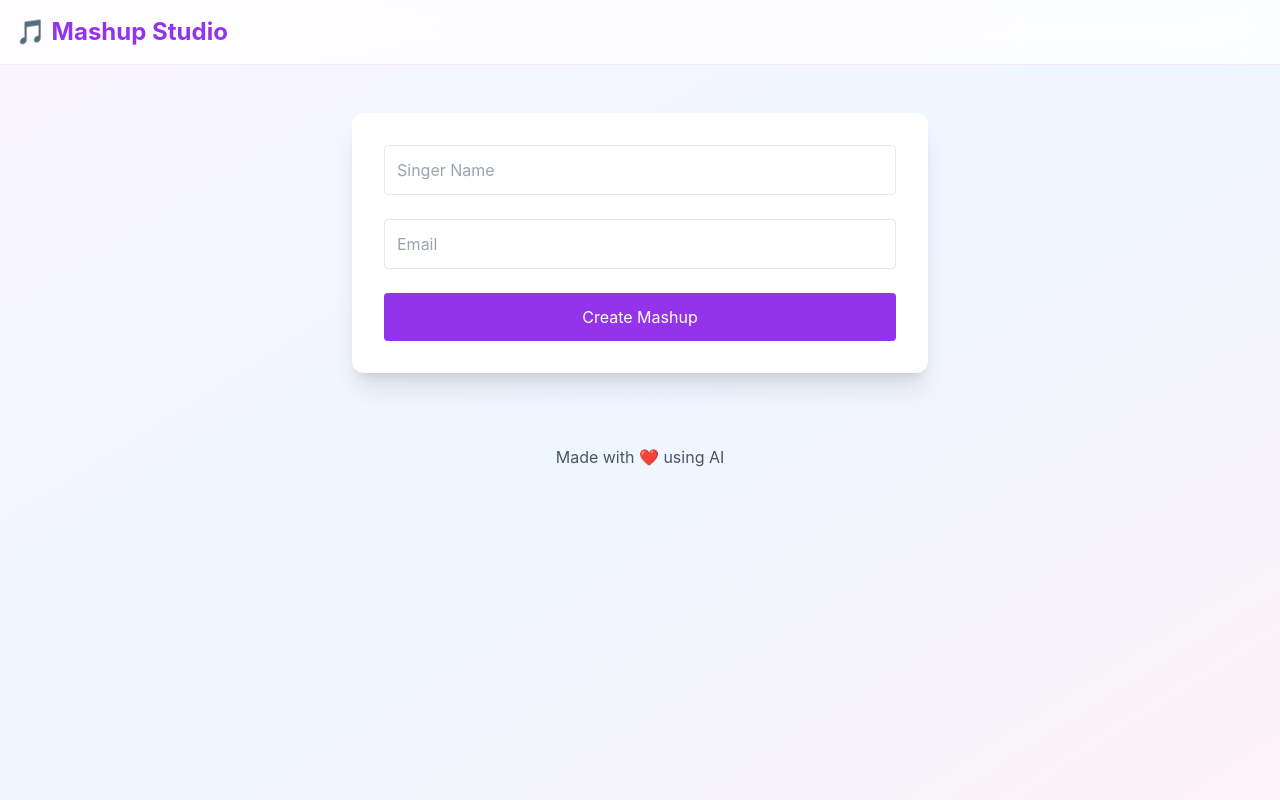
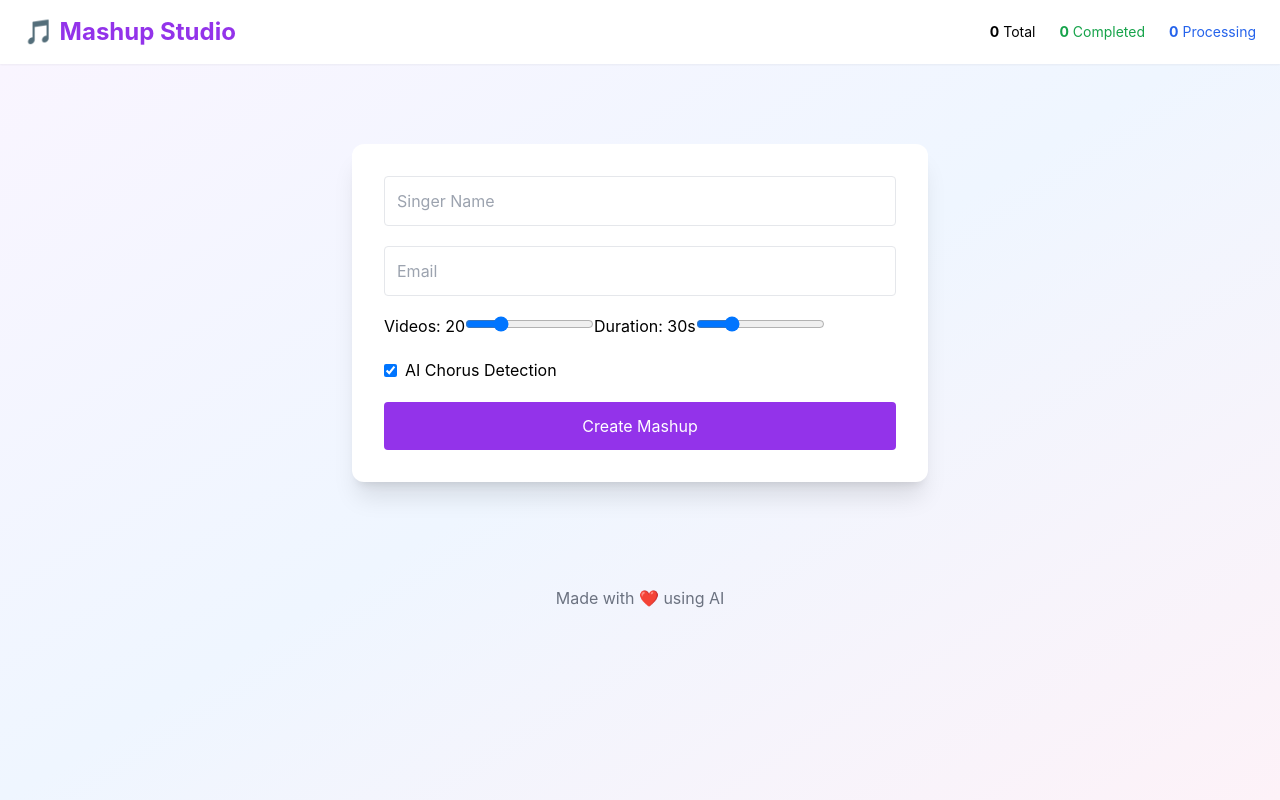
Before and after one commit to poojabisht10/Mashup-Studio, a React (Create React App) app in the folder frontend/: page / in a window 1280 px wide. Built offline with nearby package versions, Linux system fonts and the light colour scheme; no server answers.

Commit message:
restore full dashboard UI and fix hooks

```diff
--- a/frontend/src/App.js
+++ b/frontend/src/App.js
@@ -1,5 +1,7 @@
 import React, { useState, useEffect, useCallback } from "react";
 import "./App.css";
+
+const API_URL = process.env.REACT_APP_API_URL || "http://localhost:5000";
 
 function App() {
   const [formData, setFormData] = useState({
@@ -12,30 +14,29 @@ function App() {
 
   const [jobId, setJobId] = useState(null);
   const [jobStatus, setJobStatus] = useState(null);
+  const [stats, setStats] = useState({
+    total_jobs: 0,
+    completed: 0,
+    processing: 0,
+  });
   const [isSubmitting, setIsSubmitting] = useState(false);
-  const [stats, setStats] = useState(null);
   const [showSuccess, setShowSuccess] = useState(false);
 
-  // ✅ API base URL (defined ONCE)
-  const API_URL = process.env.REACT_APP_API_URL || "http://localhost:5000";
-
-  // ✅ Fetch stats (memoized)
   const fetchStats = useCallback(async () => {
     try {
-      const response = await fetch(`${API_URL}/api/stats`);
-      const data = await response.json();
+      const res = await fetch(`${API_URL}/api/stats`);
+      const data = await res.json();
       setStats(data);
-    } catch (error) {
-      console.error("Failed to fetch stats:", error);
+    } catch (e) {
+      console.error(e);
     }
-  }, [API_URL]);
+  }, []);
 
-  // ✅ Fetch job status (memoized)
   const fetchJobStatus = useCallback(
     async (id) => {
       try {
-        const response = await fetch(`${API_URL}/api/job-status/${id}`);
-        const data = await response.json();
+        const res = await fetch(`${API_URL}/api/job-status/${id}`);
+        const data = await res.json();
         setJobStatus(data);
 
         if (data.status === "completed") {
@@ -47,51 +48,39 @@ function App() {
             fetchStats();
           }, 5000);
         }
-      } catch (error) {
-        console.error("Failed to fetch job status:", error);
+      } catch (e) {
+        console.error(e);
       }
     },
-    [API_URL, fetchStats],
+    [fetchStats],
   );
 
-  // ✅ Stats polling
   useEffect(() => {
     fetchStats();
-    const interval = setInterval(fetchStats, 30000);
-    return () => clearInterval(interval);
+    const i = setInterval(fetchStats, 30000);
+    return () => clearInterval(i);
   }, [fetchStats]);
 
-  // ✅ Job polling
   useEffect(() => {
     if (!jobId) return;
-
-    const interval = setInterval(() => {
-      fetchJobStatus(jobId);
-    }, 3000);
-
-    return () => clearInterval(interval);
+    const i = setInterval(() => fetchJobStatus(jobId), 3000);
+    return () => clearInterval(i);
   }, [jobId, fetchJobStatus]);
 
   const handleSubmit = async (e) => {
     e.preventDefault();
     setIsSubmitting(true);
-
     try {
-      const response = await fetch(`${API_URL}/api/create-mashup`, {
+      const res = await fetch(`${API_URL}/api/create-mashup`, {
         method: "POST",
         headers: { "Content-Type": "application/json" },
         body: JSON.stringify(formData),
       });
-
-      const data = await response.json();
-
-      if (response.ok) {
-        setJobId(data.job_id);
-      } else {
-        alert(`Error: ${data.error}`);
-      }
-    } catch (error) {
-      alert(`Error: ${error.message}`);
+      const data = await res.json();
+      if (res.ok) setJobId(data.job_id);
+      else alert(data.error);
+    } catch (e) {
+      alert(e.message);
     } finally {
       setIsSubmitting(false);
     }
@@ -99,61 +88,42 @@ function App() {
 
   const handleChange = (e) => {
     const { name, value, type, checked } = e.target;
-    setFormData((prev) => ({
-      ...prev,
+    setFormData((p) => ({
+      ...p,
       [name]: type === "checkbox" ? checked : value,
     }));
   };
 
   return (
     <div className="min-h-screen bg-gradient-to-br from-purple-50 via-blue-50 to-pink-50">
-      <header className="bg-white/80 backdrop-blur-lg border-b border-purple-100 sticky top-0 z-50">
-        <div className="container mx-auto px-4 py-4 flex justify-between items-center">
-          <h1 className="text-2xl font-bold text-purple-600">
-            🎵 Mashup Studio
-          </h1>
-
-          {stats && (
-            <div className="hidden md:flex gap-6 text-sm">
+      {/* Header */}
+      <header className="bg-white shadow-sm px-6 py-4 flex justify-between items-center">
+        <h1 className="text-2xl font-bold text-purple-600">🎵 Mashup Studio</h1>
+        <div className="flex gap-6 text-sm">
           <div>
-                <div className="font-bold text-purple-600">
-                  {stats.total_jobs}
+            <b>{stats.total_jobs}</b> Total
           </div>
-                <div>Total</div>
+          <div className="text-green-600">
+            <b>{stats.completed}</b> Completed
           </div>
-              <div>
-                <div className="font-bold text-green-600">
-                  {stats.completed}
+          <div className="text-blue-600">
+            <b>{stats.processing}</b> Processing
           </div>
-                <div>Completed</div>
-              </div>
-              <div>
-                <div className="font-bold text-blue-600">
-                  {stats.processing}
-                </div>
-                <div>Processing</div>
-              </div>
-            </div>
-          )}
         </div>
       </header>
 
-      <main className="container mx-auto px-4 py-12">
+      <main className="flex justify-center items-center py-20">
+        <div className="bg-white p-8 rounded-xl shadow-xl w-full max-w-xl">
           {!jobId ? (
-          <form
-            onSubmit={handleSubmit}
-            className="max-w-xl mx-auto bg-white p-8 rounded-xl shadow-xl space-y-6"
-          >
+            <form onSubmit={handleSubmit} className="space-y-5">
               <input
-              type="text"
                 name="singerName"
                 placeholder="Singer Name"
                 value={formData.singerName}
                 onChange={handleChange}
                 required
-              className="w-full p-3 border rounded"
+                className="w-full border p-3 rounded"
               />
-
               <input
                 type="email"
                 name="email"
@@ -161,35 +131,66 @@ function App() {
                 value={formData.email}
                 onChange={handleChange}
                 required
-              className="w-full p-3 border rounded"
+                className="w-full border p-3 rounded"
               />
 
+              <label>Videos: {formData.numVideos}</label>
+              <input
+                type="range"
+                min="10"
+                max="50"
+                name="numVideos"
+                value={formData.numVideos}
+                onChange={handleChange}
+              />
+
+              <label>Duration: {formData.duration}s</label>
+              <input
+                type="range"
+                min="20"
+                max="60"
+                name="duration"
+                value={formData.duration}
+                onChange={handleChange}
+              />
+
+              <label className="flex items-center gap-2">
+                <input
+                  type="checkbox"
+                  name="intelligentExtraction"
+                  checked={formData.intelligentExtraction}
+                  onChange={handleChange}
+                />
+                AI Chorus Detection
+              </label>
+
               <button
-              type="submit"
                 disabled={isSubmitting}
                 className="w-full bg-purple-600 text-white py-3 rounded hover:bg-purple-700"
               >
-              {isSubmitting ? "Creating..." : "Create Mashup"}
+                {isSubmitting ? "Processing..." : "Create Mashup"}
               </button>
             </form>
           ) : (
-          <div className="text-center mt-20">
+            <div className="text-center">
               {showSuccess ? (
-              <>
-                <h2 className="text-3xl font-bold text-green-600">✅ Done!</h2>
-                <p>Check your email 🎧</p>
-              </>
+                <h2 className="text-green-600 text-xl font-bold">
+                  ✅ Sent to your email!
+                </h2>
               ) : (
                 <>
-                <h2 className="text-2xl font-bold">Processing…</h2>
-                <p>{jobStatus?.message || "Please wait"}</p>
+                  <h2 className="text-lg font-semibold">
+                    {jobStatus?.status || "Queued"}
+                  </h2>
+                  <p>{jobStatus?.message}</p>
                 </>
               )}
             </div>
           )}
+        </div>
       </main>
 
-      <footer className="text-center py-6 text-gray-600">
+      <footer className="text-center text-gray-500 py-6">
         Made with ❤️ using AI
       </footer>
     </div>
```
Lines whose indentation alone changed are shown as unchanged.
